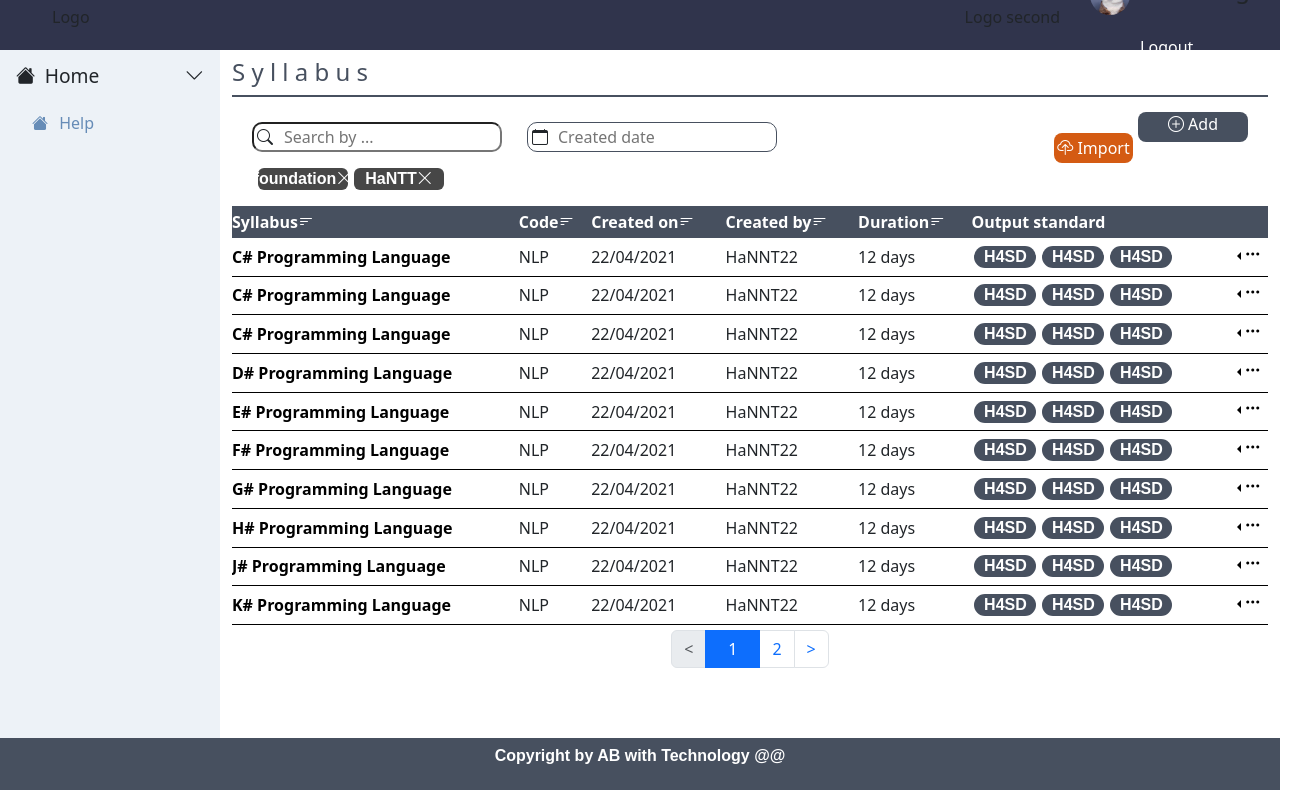
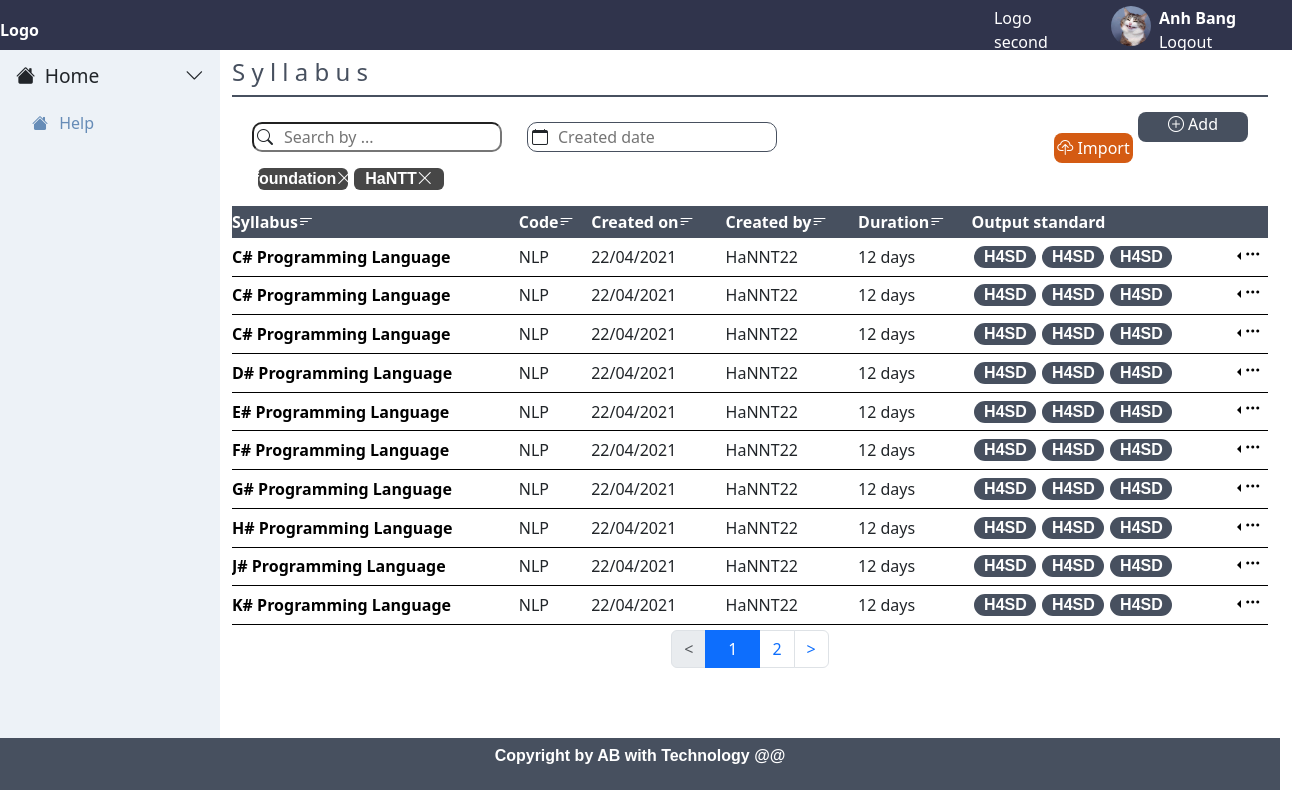
Before and after one commit to anhbang369/manage-education, a React (Create React App) app: page /syllabus in a window 1280 px wide. Shown: the whole page, 1304 px wide, since content can reach past the window. Built offline with nearby package versions, Linux system fonts and the light colour scheme.

Commit message:
fix nav with implement bootstrap

```diff
--- a/src/components/navbar/Navbar.jsx
+++ b/src/components/navbar/Navbar.jsx
@@ -14,8 +14,21 @@ const Navbar = () => {
 
     return (
         <nav className="nav__header">
-            <div className='nav__container'>
-                <div>
+            <div className='row nav__container'>
+                <div className='col-md-2'>
+                    <b>Logo</b>
+                </div>
+                <div className='col-md-7'>
+
+                </div>
+                <div className='col-md-1'>Logo second</div>
+                <div className='row col-md-2'>
+                    <div className='col-md-3'><img src={Image} alt="" className="nav__img" /></div>
+                    <div className="row col-md-9"><div><b>Anh Bang</b></div>
+                        <div>Logout</div></div>
+                </div>
+
+                {/* <div>
                     <ul className='nav__list'>
                         <li className='nav__title'>Logo</li>
                     </ul>
@@ -33,7 +46,7 @@ const Navbar = () => {
                             </div>
                         </li>
                     </ul>
-                </div>
+                </div> */}
             </div>
         </nav>
     )
--- a/src/components/navbar/navbar.css
+++ b/src/components/navbar/navbar.css
@@ -3,7 +3,7 @@ body {
 }
 .nav__container{
     height: 50px;
-
+    color: white;
     display: flex;
     justify-content: space-between;
     align-items: center;
```
